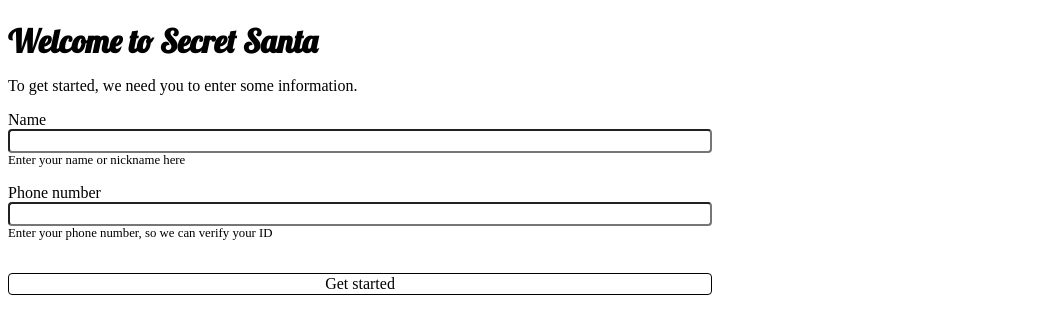
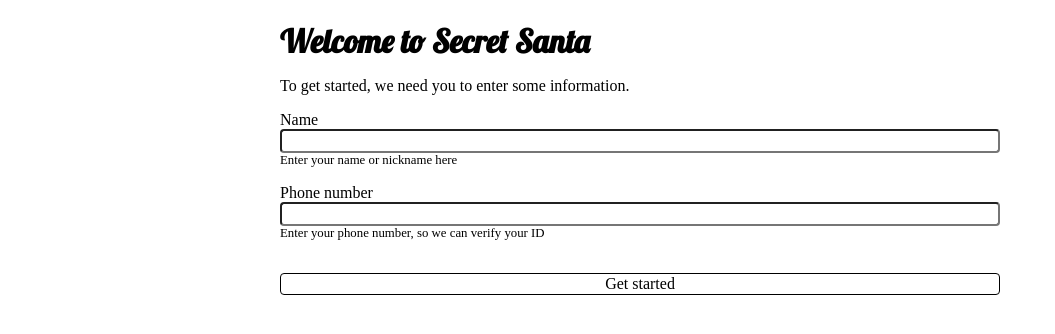
Before and after one commit to ashfordneil/santa, a Next.js app: page /create-user in a window 1280 px wide. Shown: the top 334 px of the page, without its empty margins (0-1055 px from the left). Built offline with nearby package versions, Linux system fonts and the light colour scheme; a web font is replaced by a local one.

Commit message:
Tidy up some CSS issues

```diff
--- a/pages/_app.tsx
+++ b/pages/_app.tsx
@@ -5,7 +5,6 @@ import { useRouter } from 'next/router';
 import React from 'react';
 
 import '../styles/globals.css';
-
 
 const MyApp = ({ Component, pageProps }: AppProps) => {
   const router = useRouter();
@@ -27,9 +26,9 @@ const MyApp = ({ Component, pageProps }: AppProps) => {
             ease: 'linear'
           }}
         >
-          <div style={{ top: '0', position: 'fixed' }}>
+          <div style={{ top: '0', position: 'fixed', width: '100vw', maxWidth: '100vw' }}>
             <Component {...pageProps} />
-            <img src="/TransitionSlider.svg" alt="A sleigh pulled by reindeers, to make transitions smoother"
+            <img src="/TransitionSlider.svg" alt="A sleigh pulled by reindeer, to make transitions smoother"
                  style={{
                    position: 'fixed',
                    bottom: 'calc(100% - 3rem)',
--- a/styles/CreateUser.module.css
+++ b/styles/CreateUser.module.css
@@ -3,7 +3,6 @@
     flex-direction: column;
 
     width: 90ch;
-    min-width: 45ch;
     max-width: calc(100% - 2ch);
 
     margin: 0 auto;
--- a/styles/globals.css
+++ b/styles/globals.css
@@ -39,6 +39,8 @@ a {
 input,button {
   font-family: inherit;
   font-size: inherit;
+  font-weight: inherit;
+  color: inherit;
 }
 
 * {
```
